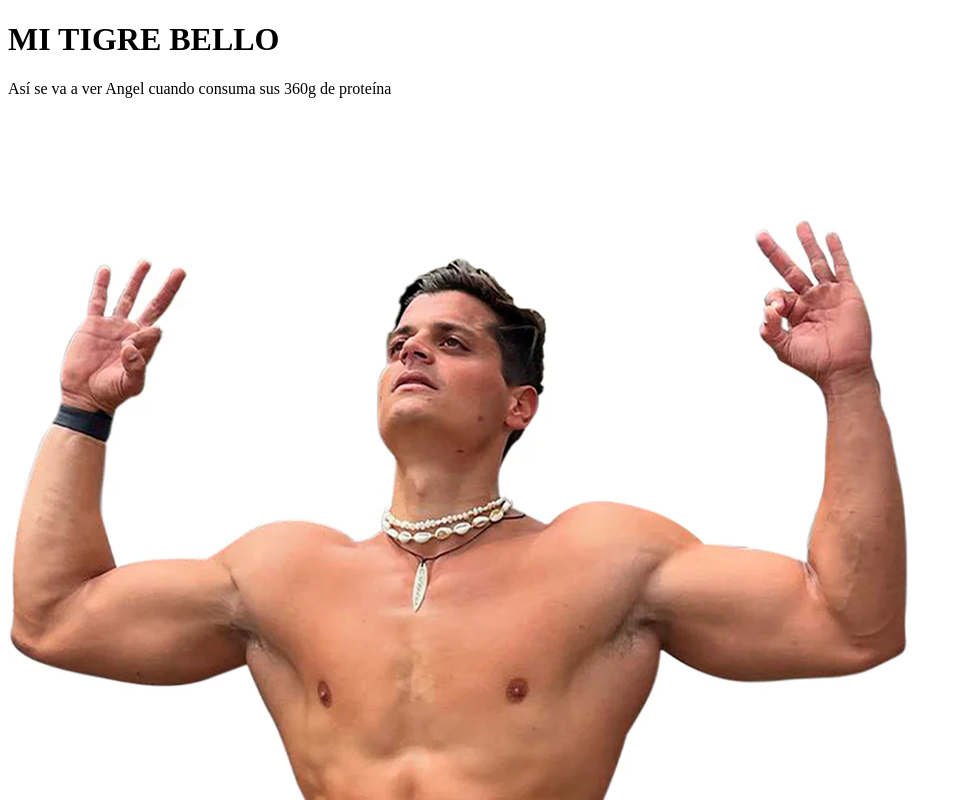
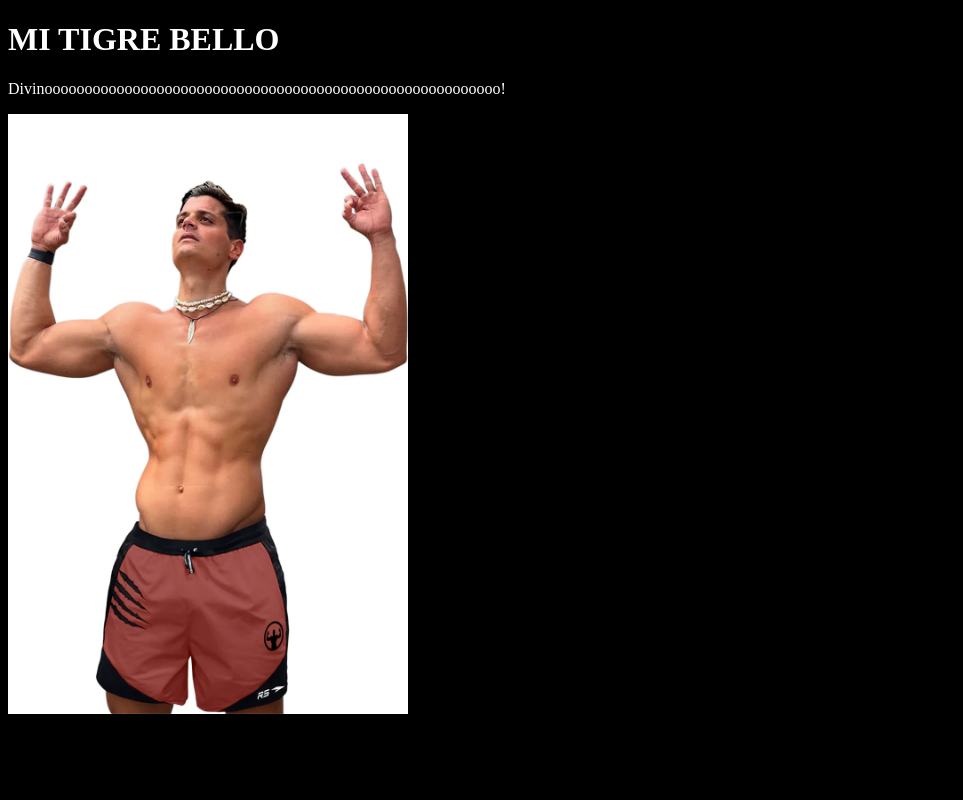
Before and after one commit to GolskilaMaster/alfinHTML, a plain HTML site: page index.html in a window 1280 px wide. Shown: the top 800 px of the page, without its empty margins (0-963 px from the left). Drawn offline with Linux system fonts and the light colour scheme.

Commit message:
upgrading web resources

```diff
--- a/index.html
+++ b/index.html
@@ -5,9 +5,9 @@
     <meta name="viewport" content="width=device-width, initial-scale=1.0">
     <title>Página Oplesk</title>
 </head>
-<body>
-    <h1>MI TIGRE BELLO</h1>
-    <p>Así se va a ver Angel cuando consuma sus 360g de proteína</p>
-    <img src="recursos/divino.jpg" alt="">
+<body style="background-color: black;">
+    <h1 style="color: white;">MI TIGRE BELLO</h1>
+    <p style="color: white;">Divinooooooooooooooooooooooooooooooooooooooooooooooooooooooooo!</p>
+    <img src="recursos/divino.jpg" alt="" width="400px" height="600px">
 </body>
 </html>
```
